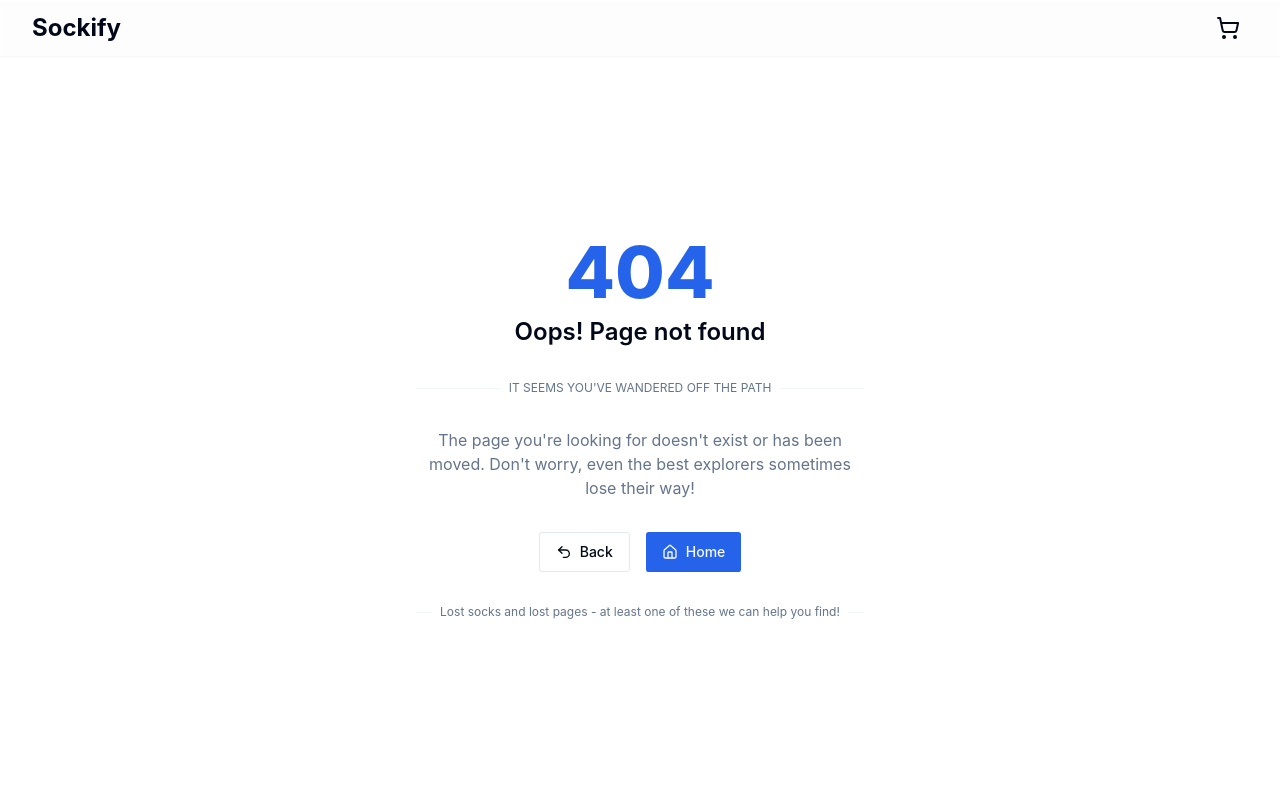
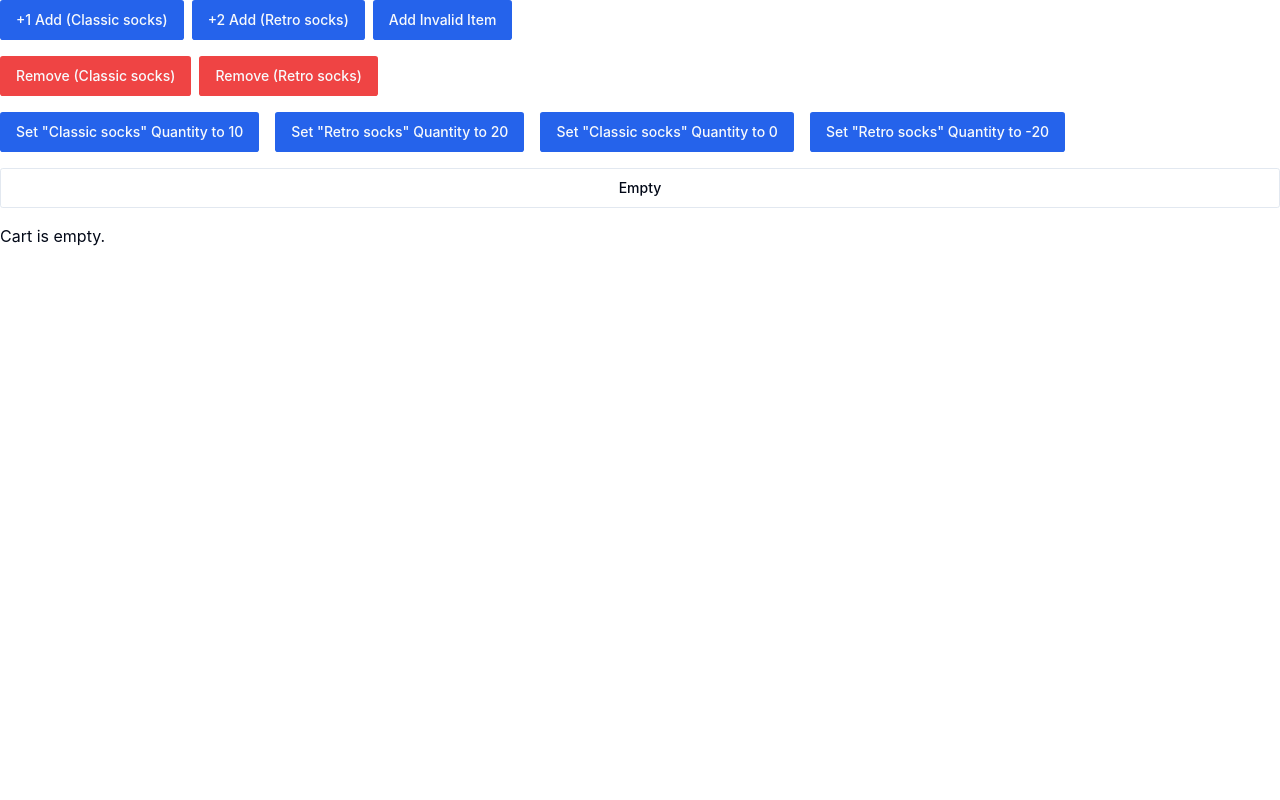
Before and after one commit to sockify/sockify, a React (Vite) app in the folder web-client/: page /dev/cart-demo in a window 1280 px wide. Shown: the top 800 px of the page. Built offline with nearby package versions, Linux system fonts and the light colour scheme.

Commit message:
feat: `/dev` as a dev only route prefix

```diff
--- a/web-client/src/components/CartDemo.tsx
+++ b/web-client/src/components/dev/CartDemo.tsx
@@ -103,7 +103,7 @@ export default function CartDemo() {
           empty();
         }}
       >
-        Clear
+        Empty
       </Button>
 
       <div className="flex flex-col gap-6">
--- a/web-client/src/main.tsx
+++ b/web-client/src/main.tsx
@@ -6,9 +6,9 @@ import { Toaster } from "react-hot-toast";
 import { BrowserRouter, Navigate, Route, Routes } from "react-router-dom";
 
 import AuthProtectedRoutes from "./components/AuthProtectedRoutes";
-import CartDemo from "./components/CartDemo";
 import NotFound from "./components/NotFound";
 import UnderConstruction from "./components/UnderConstruction";
+import CartDemo from "./components/dev/CartDemo";
 import { TooltipProvider } from "./components/ui/tooltip";
 import { AuthProvider } from "./context/AuthContext";
 import { CartProvider } from "./context/CartContext";
@@ -47,10 +47,6 @@ createRoot(document.getElementById("root")!).render(
                     path="cart/checkout/payment-canceled"
                     element={<PaymentCanceledPage />}
                   />
-                  {/* TODO: remove after testing */}
-                  {process.env.NODE_ENV !== "production" && (
-                    <Route path="cart-demo" element={<CartDemo />} />
-                  )}
 
                   {/* -- Post MVP -- */}
                   <Route
@@ -99,6 +95,13 @@ createRoot(document.getElementById("root")!).render(
                 </Route>
 
                 <Route path="*" element={<NotFound />} />
+
+                {/* --- Development only routes --- */}
+                {process.env.NODE_ENV !== "production" && (
+                  <Route path="/dev">
+                    <Route path="cart-demo" element={<CartDemo />} />
+                  </Route>
+                )}
               </Routes>
             </TooltipProvider>
           </AuthProvider>
```
